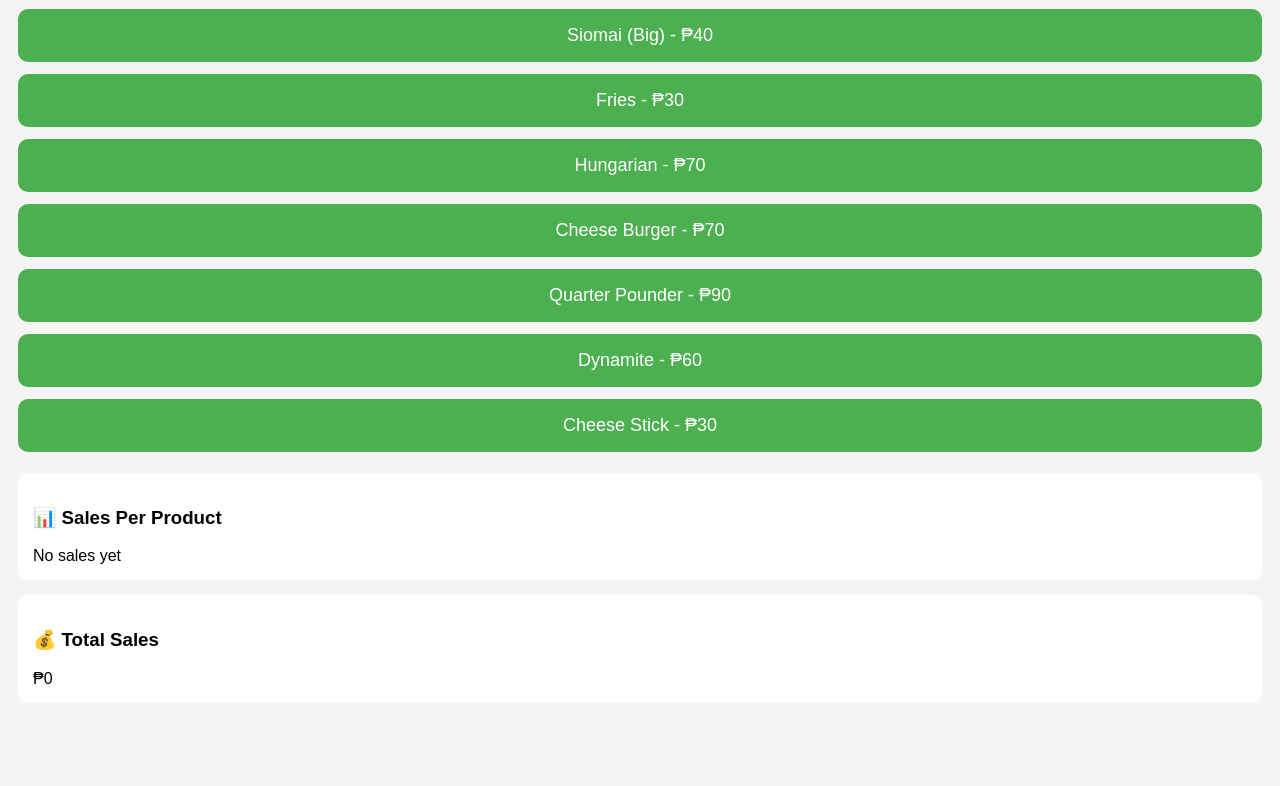
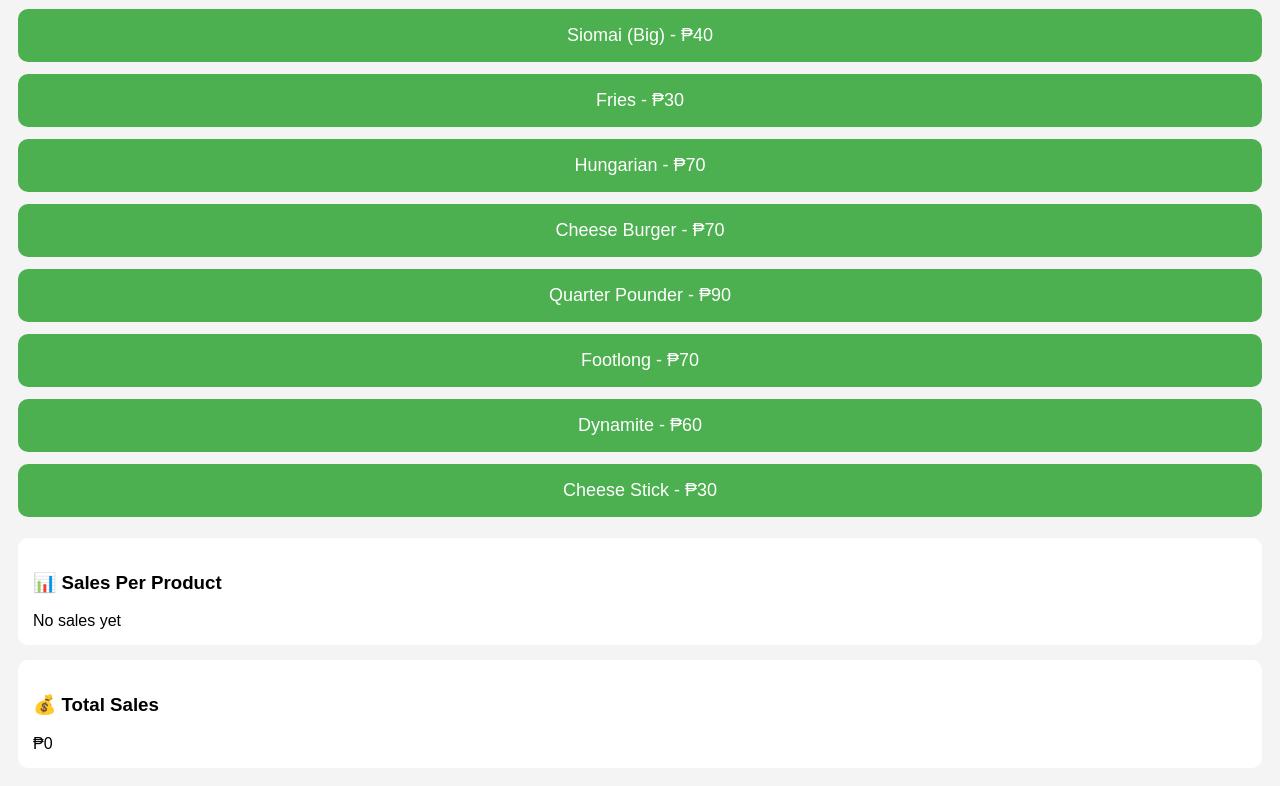
Before and after one commit to ryryry-y/hhhhhh, a plain HTML site: page index.html in a window 1280 px wide. Shown: the part 750-1536 px from the top of the page. Before the commit the page ends 1471 px from the top, so only its background shows below. Drawn offline with Linux system fonts and the light colour scheme.

Commit message:
Add Footlong button and price to menu

```diff
--- a/index.html
+++ b/index.html
@@ -82,6 +82,7 @@
 <button onclick="add('hungarian')">Hungarian - ₱70</button>
 <button onclick="add('cheeseBurger')">Cheese Burger - ₱70</button>
 <button onclick="add('quarter')">Quarter Pounder - ₱90</button>
+<button onclick="add('footlong')">Footlong - ₱70</button>
 <button onclick="add('dynamite')">Dynamite - ₱60</button>
 <button onclick="add('cheeseStick')">Cheese Stick - ₱30</button>
 
@@ -109,6 +110,7 @@ const prices = {
   hungarian: 70,
   cheeseBurger: 70,
   quarter: 90,
+  footlong: 70,
   dynamite: 60,
   cheeseStick: 30
 };
@@ -128,6 +130,7 @@ const names = {
   hungarian: "Hungarian",
   cheeseBurger: "Cheese Burger",
   quarter: "Quarter Pounder",
+  footlong: "Footlong",
   dynamite: "Dynamite",
   cheeseStick: "Cheese Stick"
 };
```
